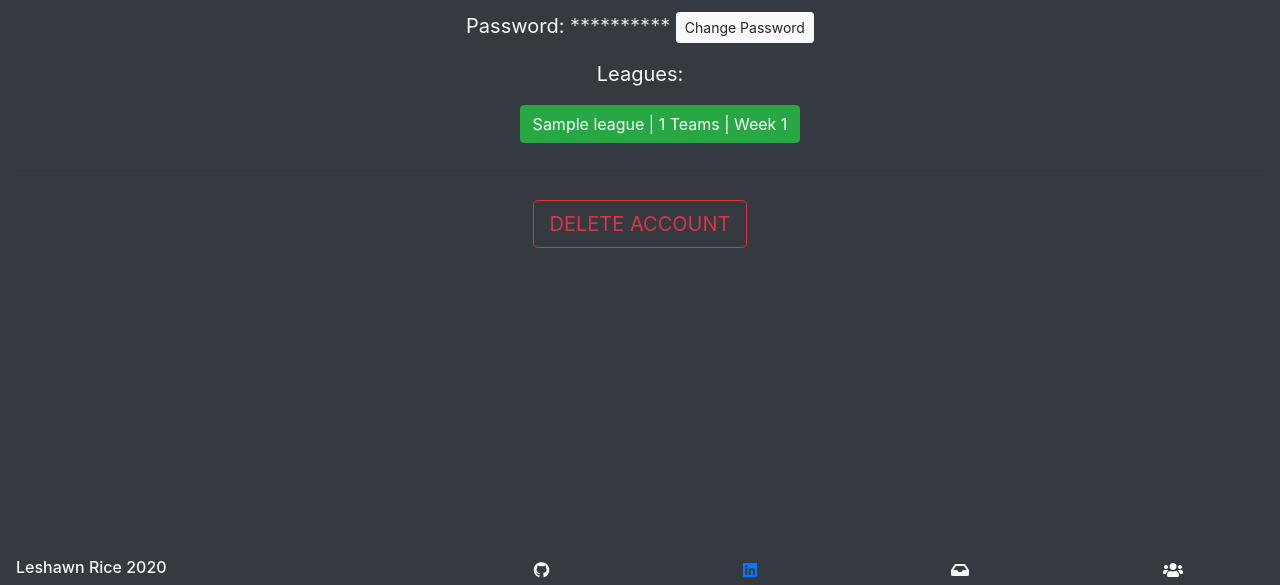
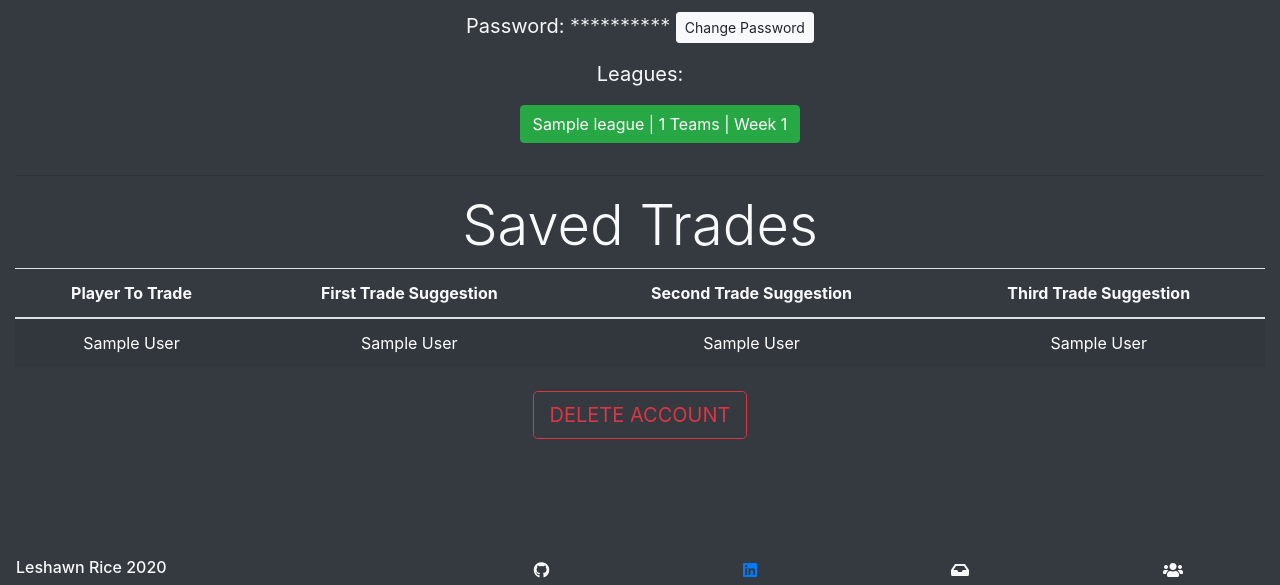
Before and after one commit to leshawn-rice/ffl-trade-tips, a Flask app: page /profile in a window 1280 px wide. Shown: the part 215-800 px from the top of the page. Run offline with Flask 2, Linux system fonts and the light colour scheme; the visitor is signed in with stand-in values (Sample User, id 1); tables that the repository leaves empty hold one stand-in row (values such as "Sample post"); some libraries are stand-ins or nearby versions.

Commit message:
Added save trade functionality

```diff
--- a/app/static/app.js
+++ b/app/static/app.js
@@ -81,10 +81,40 @@ async function addPlayerButtons() {
   });
 }
 
+function getPlayerIds(tradeStr) {
+  let trades = [];
+  parsedTrades = tradeStr.split('>, ');
+  for (let trade of parsedTrades) {
+    trade = trade.replace('<', '');
+    trade = trade.replace('>', '');
+    trade = trade.replace('[', '');
+    trade = trade.replace(']', '');
+    trade = trade.replace('PlayerModel ', '');
+    new_arr = trade.split(' team_id')
+    id = new_arr[0].split('=')[1];
+    id = parseInt(id);
+    trades.push(id);
+  }
+  return trades;
+}
+
+async function addSaveTradeBtn() {
+  const $tradeBtn = $('#save-trade-btn');
+  $tradeBtn.click(async () => {
+    let tradeStr = $('#js-player-trades').data('trades');
+    let userId = $('#js-user-id').data('user-id');
+    let tradingPlayerId = $('#js-player-id').data('player-id');
+    let trades = getPlayerIds(tradeStr);
+    let response = await axios.post(`/users/${userId}/save-trade`, { trading_player_id: tradingPlayerId, player_ids: trades });
+    alert('Trade Saved!')
+  });
+}
+
 $(async () => {
   setActiveLinkInNavbar();
   setAddLeagueBtnLink();
   addDeleteAccountAlert();
   addLoadingScreen();
   await addPlayerButtons();
+  await addSaveTradeBtn();
 });
--- a/app/templates/all_leagues.html
+++ b/app/templates/all_leagues.html
@@ -18,7 +18,7 @@
                 <a href="/leagues/{{league.id}}" class="btn btn-sm btn-success">Open League</a>
             </div>
         </div>
-        <table class="table table-striped">
+        <table class="table table-striped text-light">
             <tr>
                 <td>Teams</td>
                 <td>{{league.num_teams}}</td>
--- a/app/templates/profile.html
+++ b/app/templates/profile.html
@@ -31,6 +31,33 @@
 <hr>
 
 <div class="row">
+    <div class="col-12 col-md-12">
+        <h1 class="display-4 text-center">Saved Trades</h1>
+        <table class="table table-striped text-light mr-5 text-center">
+            <thead>
+                <tr>
+                    <th>Player To Trade</th>
+                    <th>First Trade Suggestion</th>
+                    <th>Second Trade Suggestion</th>
+                    <th>Third Trade Suggestion</th>
+                </tr>
+            </thead>
+            <tbody>
+                {% for trade in trades %}
+                <tr>
+                    <td> <a href="/players/{{trade['Current Player'].id}}">{{trade['Current Player'].full_name}}</a>
+                    </td>
+                    <td> <a href="/players/{{trade['First Player'].id}}">{{trade['First Player'].full_name}}</a></td>
+                    <td> <a href="/players/{{trade['Second Player'].id}}">{{trade['Second Player'].full_name}}</a></td>
+                    <td> <a href="/players/{{trade['Third Player'].id}}">{{trade['Third Player'].full_name}}</a></td>
+                </tr>
+                {% endfor %}
+            </tbody>
+        </table>
+    </div>
+</div>
+
+<div class=" row">
     <div class="col-12 text-center" id='delete-account'>
         <a class="btn btn-lg btn-outline-danger mt-2" href="/users/{{user.id}}/delete" id='delete-btn'>DELETE
             ACCOUNT</a>
--- a/app/templates/team.html
+++ b/app/templates/team.html
@@ -12,6 +12,8 @@
     </div>
     <div class="col-12 col-md-2">
         <p>Name: {{team.team_name}}</p>
+        <p>Record: {{team.record}}</p>
+        <p>Waiver Position: {{team.waiver_position}}</p>
         <p>Total Points: {{team.points}}</p>
         <p>Grade: {{team.grade}}</p>
     </div>
--- a/run.py
+++ b/run.py
@@ -8,9 +8,6 @@ import user.views
 import espn.views
 
 mail = Mail(app)
-
-# mTeams finalScoringPeriod = lastWeek
-# mTeams scoringPeriodId = currentWeek
 
 # Add change username/email/password
 # Add docs
--- a/user/views.py
+++ b/user/views.py
@@ -1,9 +1,10 @@
-from flask import redirect, render_template, session, flash
+from flask import redirect, render_template, session, flash, request, jsonify
 from app.app import app
 from app.database import db
 from app.forms import LoginForm, CreateUserForm, AddLeagueForm
 from user.auth import UserAuthentication
-from user.models import UserModel
+from user.models import UserModel, TradeModel
+from espn.models import PlayerModel
 
 authentication = UserAuthentication()
 
@@ -18,7 +19,22 @@ def profile_page():
         return redirect('/')
     user_id = session.get('user_id')
     user = UserModel.query.get_or_404(user_id)
-    return render_template('profile.html', user=user)
+    trades_a = TradeModel.query.filter_by(user_id=user_id).all()
+    trades = []
+    for t in trades_a:
+        current_player = PlayerModel.query.get(t.player_to_trade)
+        first_player = PlayerModel.query.get(t.first_player)
+        second_player = PlayerModel.query.get(t.second_player)
+        third_player = PlayerModel.query.get(t.third_player)
+        trade = {
+            'Current Player': current_player,
+            'First Player': first_player,
+            'Second Player': second_player,
+            'Third Player': third_player
+        }
+        trades.append(trade)
+    print(trades)
+    return render_template('profile.html', user=user, trades=trades)
 
 
 @app.route('/sign-out')
@@ -100,3 +116,26 @@ def delete_user(user_id):
     else:
         flash('You cannot delete an account that isn\'t yours!', 'danger')
     return redirect('/')
+
+
+@app.route('/users/<int:user_id>/save-trade', methods=['POST'])
+def save_trade(user_id):
+    data = request.json
+    current_player_id = data['trading_player_id']
+    trading_player_ids = data['player_ids']
+    num_trades = len(trading_player_ids)
+    if num_trades == 0:
+        return (jsonify({'message': 'No Trade To Save!'}), 200)
+    if num_trades == 1:
+        new_trade = TradeModel(
+            user_id=user_id, player_to_trade=current_player_id, first_player=trading_player_ids[0])
+    if num_trades == 2:
+        new_trade = TradeModel(
+            user_id=user_id, player_to_trade=current_player_id, first_player=trading_player_ids[0], second_player=trading_player_ids[1])
+    if num_trades == 3:
+        new_trade = TradeModel(
+            user_id=user_id, player_to_trade=current_player_id, first_player=trading_player_ids[0], second_player=trading_player_ids[1], third_player=trading_player_ids[2])
+    db.session.add(new_trade)
+    db.session.commit()
+
+    return (jsonify({'message': 'Trade Saved!'}), 200)
```
Also changed, not shown: app/templates/league.html (+25 -53 lines), app/templates/player.html (+3 -31 lines), user/models.py (+18 -0 lines).
